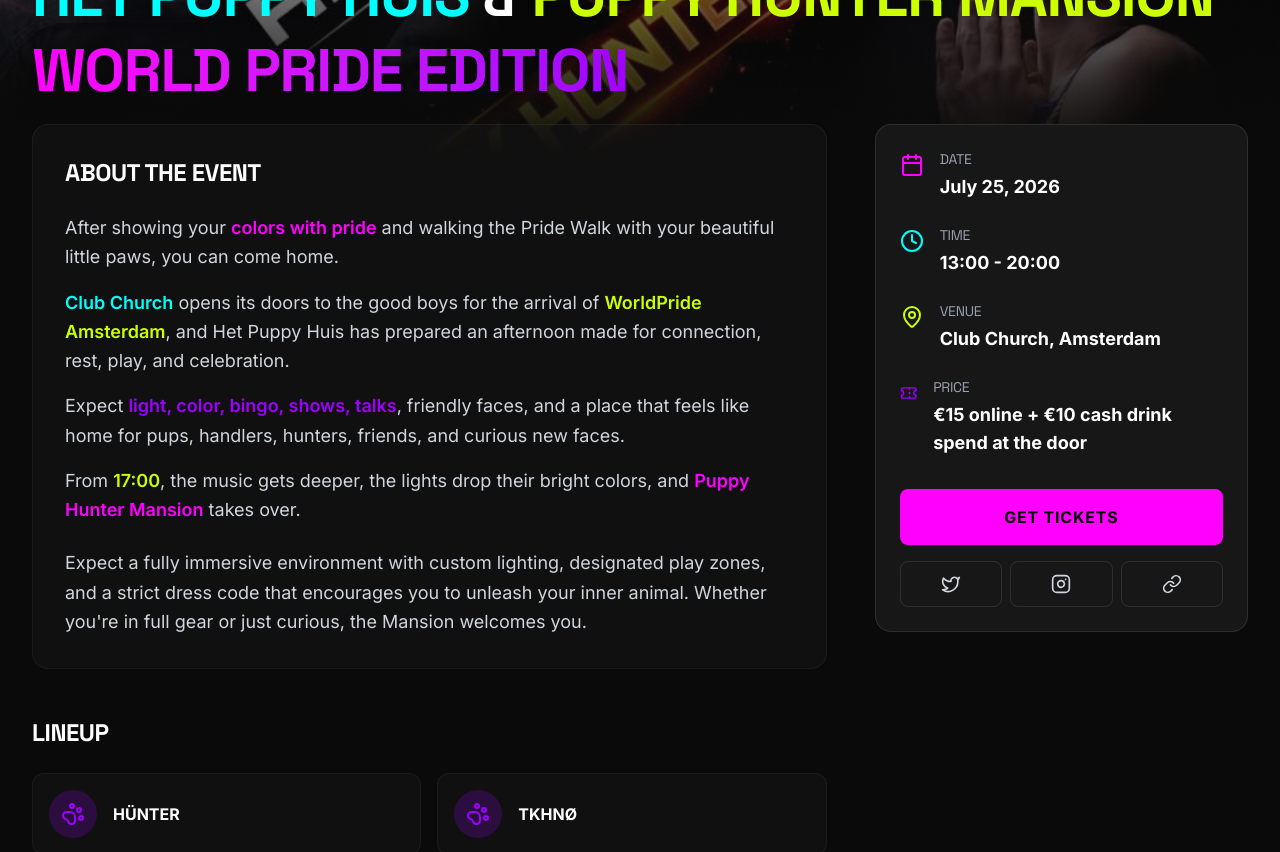
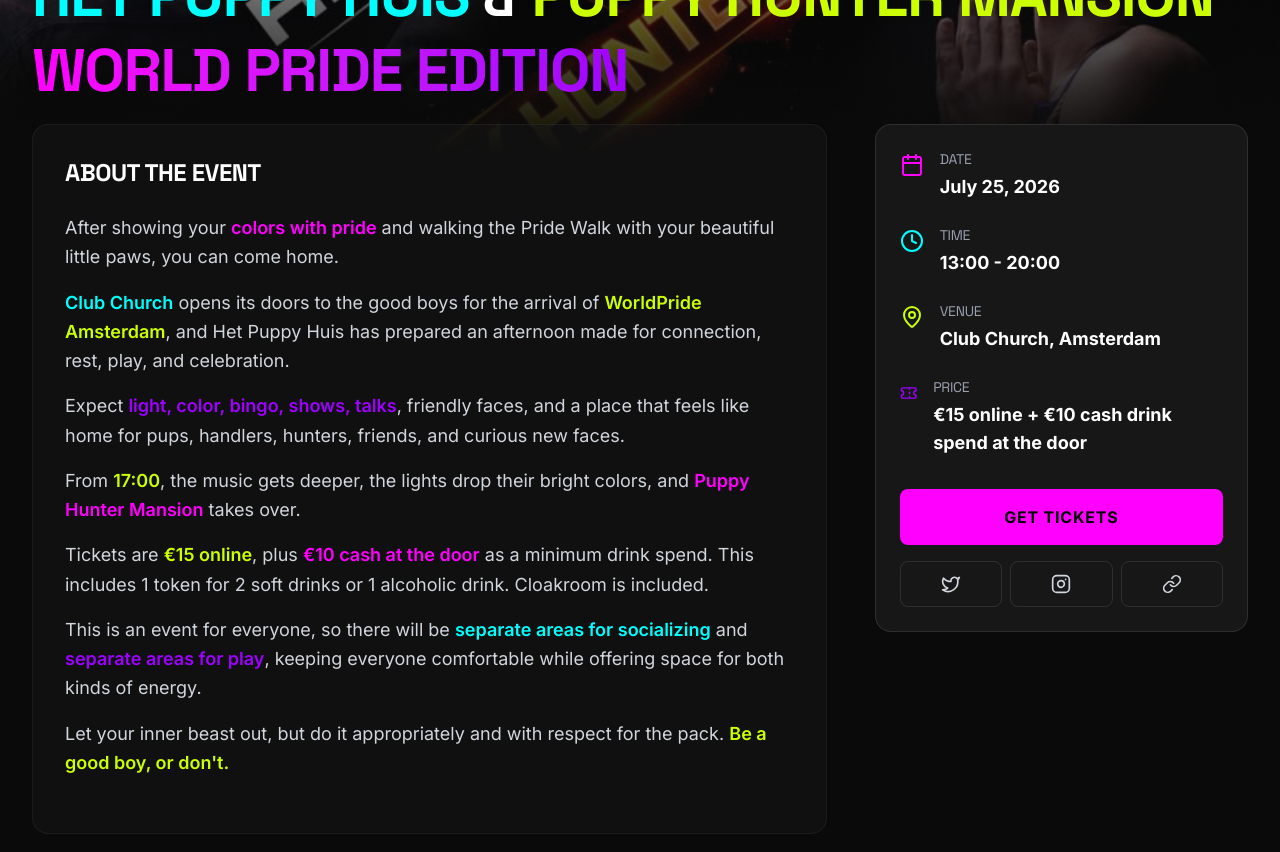
Before and after one commit to AlbertGarciaFernandez/het-puppy-huis, a React (Vite) app: page /events/1 in a window 1280 px wide. Shown: the part 340-1192 px from the top of the page. Built offline with nearby package versions, Linux system fonts and the light colour scheme.

Commit message:
feat: Enhance event details with ticket information and social areas description

```diff
--- a/src/pages/EventDetails.tsx
+++ b/src/pages/EventDetails.tsx
@@ -95,15 +95,26 @@
                   <p>
                     From <span className="text-neon-green font-semibold">17:00</span>, the music gets deeper, the lights drop their bright colors, and <span className="text-neon-pink font-semibold">Puppy Hunter Mansion</span> takes over.
                   </p>
+                  <p>
+                    Tickets are <span className="text-neon-green font-semibold">€15 online</span>, plus <span className="text-neon-pink font-semibold">€10 cash at the door</span> as a minimum drink spend. This includes 1 token for 2 soft drinks or 1 alcoholic drink. Cloakroom is included.
+                  </p>
+                  <p>
+                    This is an event for everyone, so there will be <span className="text-neon-blue font-semibold">separate areas for socializing</span> and <span className="text-neon-purple font-semibold">separate areas for play</span>, keeping everyone comfortable while offering space for both kinds of energy.
+                  </p>
+                  <p>
+                    Let your inner beast out, but do it appropriately and with respect for the pack. <span className="text-neon-green font-semibold">Be a good boy, or don't.</span>
+                  </p>
                 </div>
               ) : (
                 <p className="text-gray-300 leading-relaxed text-lg mb-6">
                   {event.fullDescription || event.description}
                 </p>
               )}
-              <p className="text-gray-300 leading-relaxed text-lg">
-                Expect a fully immersive environment with custom lighting, designated play zones, and a strict dress code that encourages you to unleash your inner animal. Whether you're in full gear or just curious, the Mansion welcomes you.
-              </p>
+              {event.id !== 1 && (
+                <p className="text-gray-300 leading-relaxed text-lg">
+                  Expect a fully immersive environment with custom lighting, designated play zones, and a strict dress code that encourages you to unleash your inner animal. Whether you're in full gear or just curious, the Mansion welcomes you.
+                </p>
+              )}
             </motion.div>
 
             {event.lineup && (
```
